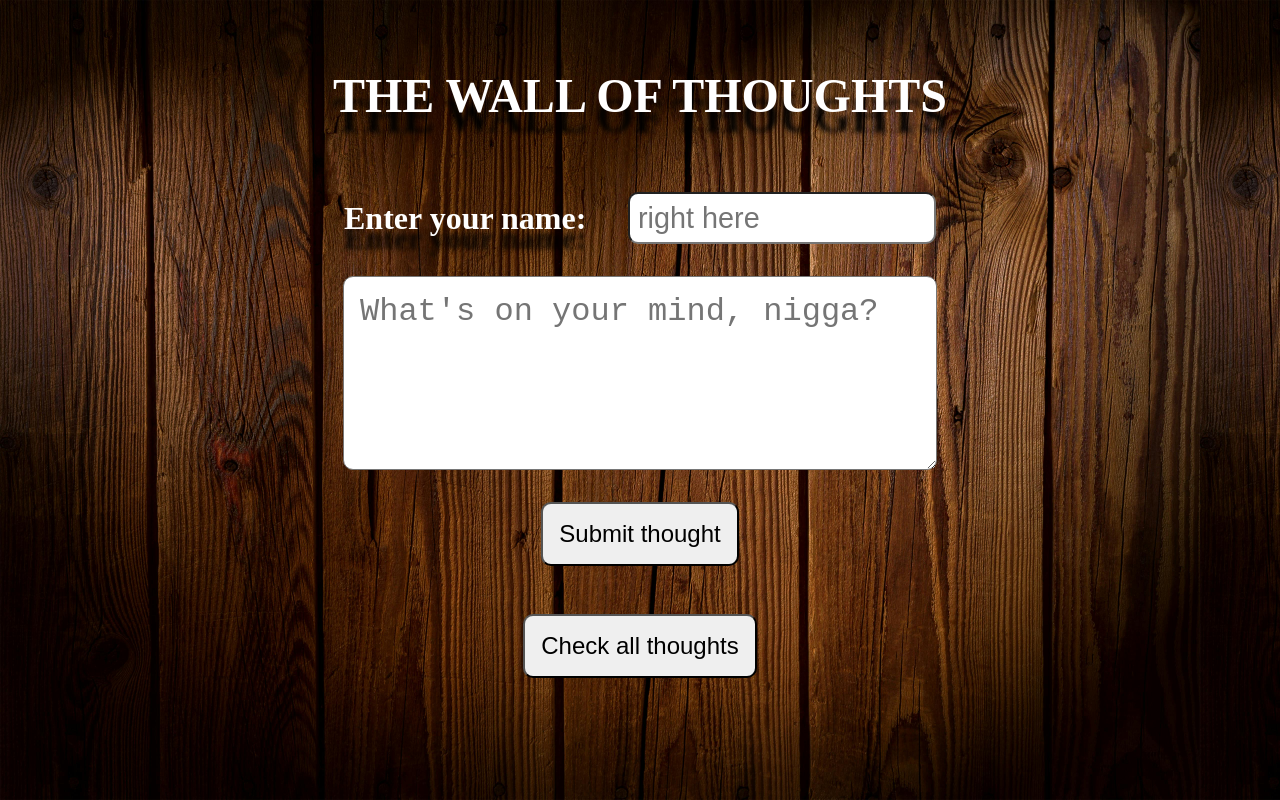
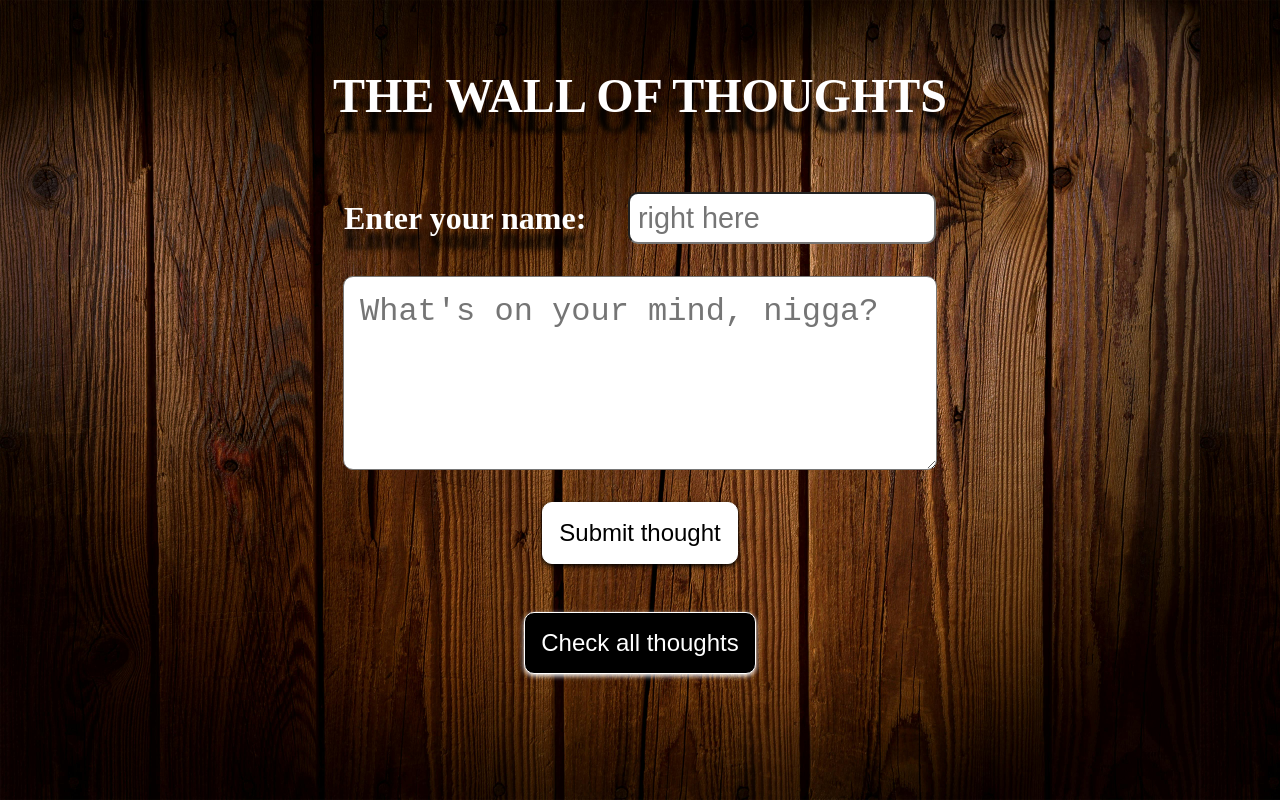
Before and after one commit to BerthonyBeya/Wall-of-thoughts, a React (Create React App) app: page / in a window 1280 px wide. In both pictures the pointer is over the button "Submit thought". Built offline with nearby package versions, Linux system fonts and the light colour scheme.

Commit message:
box-shadow added

```diff
--- a/src/components/Button/Button.css
+++ b/src/components/Button/Button.css
@@ -5,4 +5,13 @@
   margin-bottom: 1rem;
   cursor: pointer;
   border-radius: 10px;
+  color: #fff;
+  background-color: #000;
+  border: 1px solid #fff;
+  box-shadow: 0px 2px 5px #fff;
+}
+.all-thoughts-button:hover {
+  background-color: #fff;
+  color: #000;
+  box-shadow: 0px 2px 5px #000;
 }/*# sourceMappingURL=Button.css.map */
--- a/src/components/Button/Button.scss
+++ b/src/components/Button/Button.scss
@@ -5,4 +5,14 @@
   margin-bottom: 1rem;
   cursor: pointer;
   border-radius: 10px;
+  color: #fff;
+  background-color: #000;
+  border: 1px solid #fff;
+  box-shadow: 0px 2px 5px #fff;
+
+  &:hover {
+    background-color: #fff;
+    color: #000;
+    box-shadow: 0px 2px 5px #000;
+  }
 }
```
Also changed, not shown: 1 other file (tests, documents, lock files or other folders).
